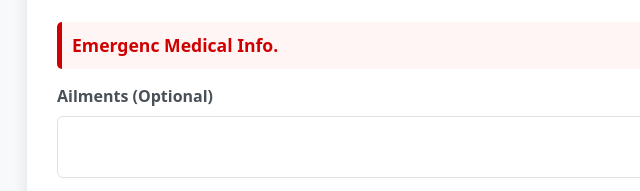
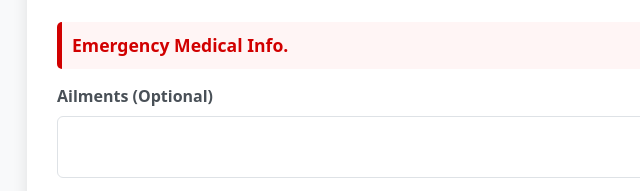
Before and after one commit to TeddyBearzs/fire-surge-choir, a plain HTML site: page index.html in a window 1280 px wide. Shown: the part 1484-1675 px from the top of the page, 213-853 px from the left. Drawn offline with nearby package versions, Linux system fonts and the light colour scheme.

Commit message:
Update index.html

```diff
--- a/index.html
+++ b/index.html
@@ -495,7 +495,7 @@
         </div>
 
 
-        <div class="section-title">Emergenc Medical Info.</div>
+        <div class="section-title">Emergency Medical Info.</div>
         <div class="mb-3">
           <label class="form-label">Ailments (Optional)</label><br />
           <textarea
```
